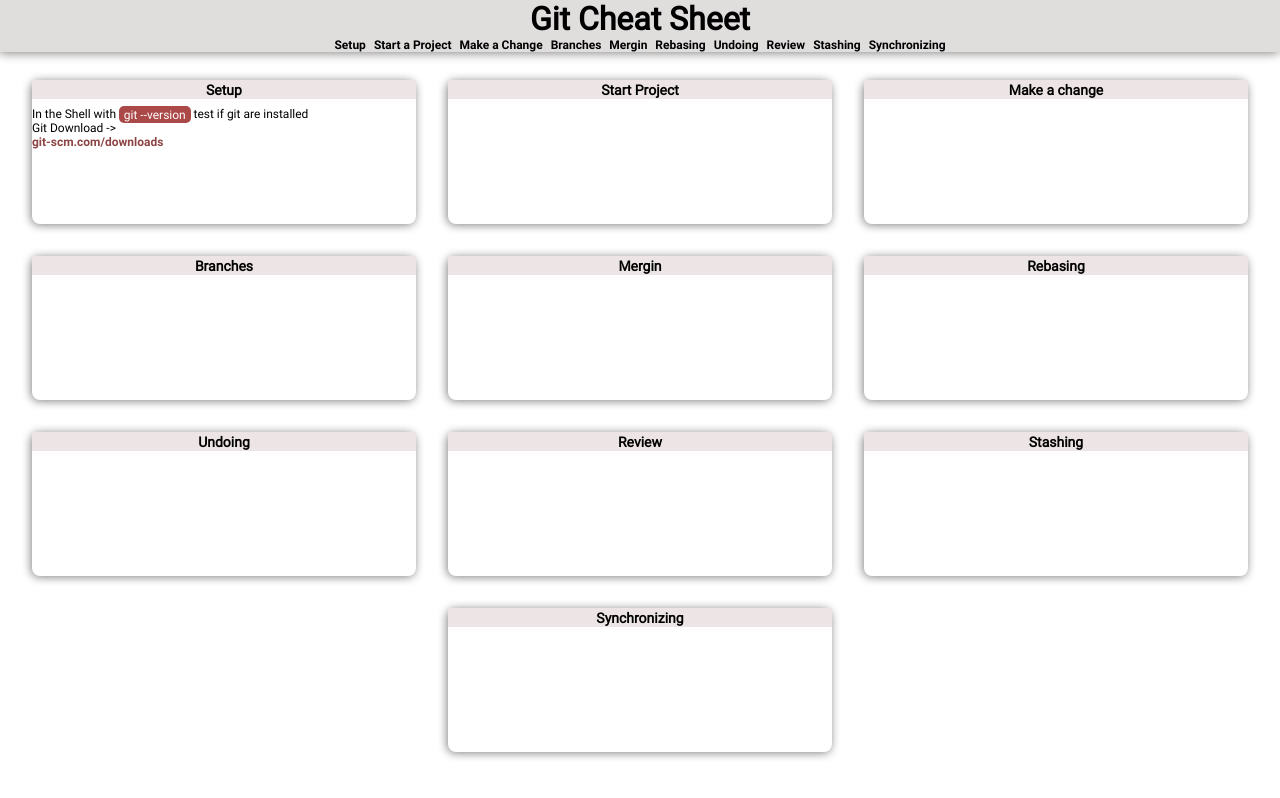
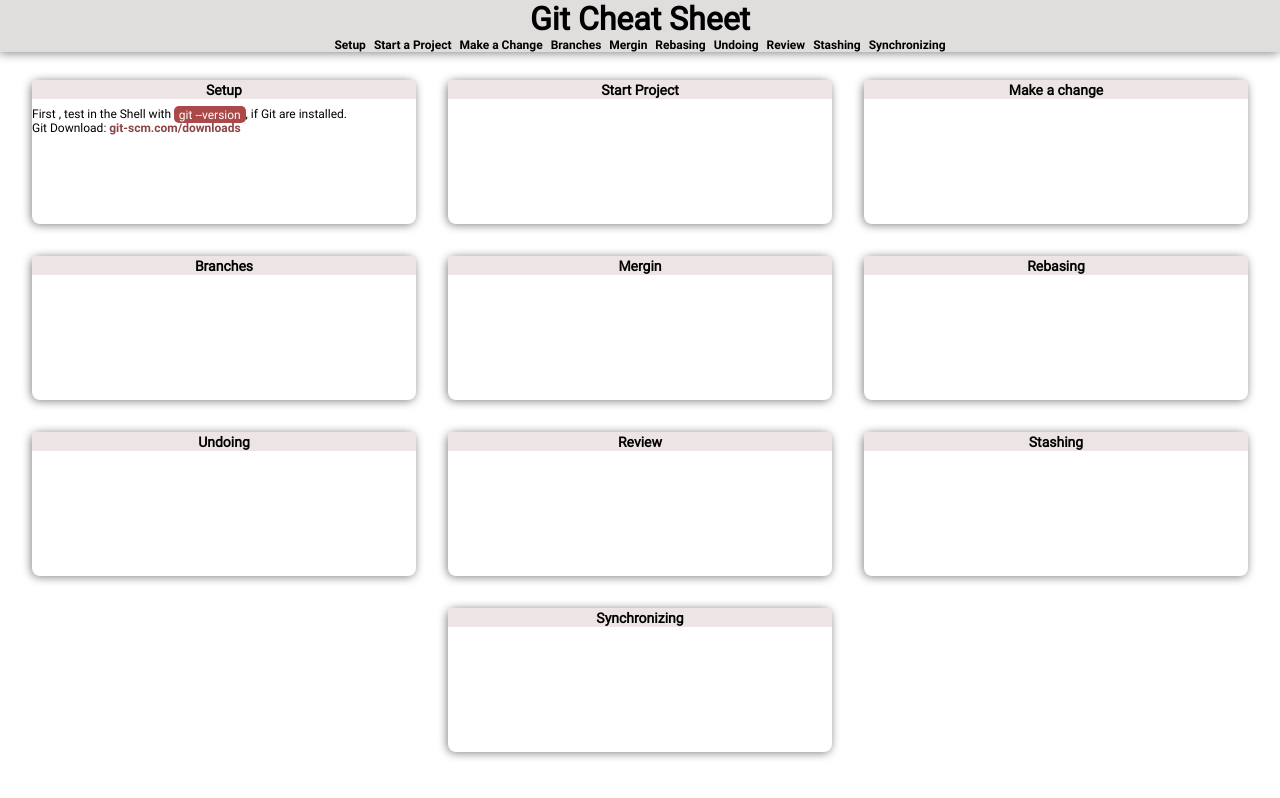
Before and after one commit to MariaRiosNavarro/gitSheet, a plain HTML site: page index.html in a window 1280 px wide. Drawn offline with Linux system fonts and the light colour scheme.

Commit message:
finisch set up

```diff
--- a/index.html
+++ b/index.html
@@ -51,15 +51,17 @@
         <article>
           <ul>
             <li class="setup-section-list-item">
-              In the Shell with <code>git --version</code> test if git are
-              installed
+              First , test in the Shell with <code>git --version</code>, if
+              <span class="git">Git</span>
+              are installed.
             </li>
-            <li class="setup-section-list-item">Git Download -></li>
             <li class="setup-section-list-item">
+              Git Download:
               <a href="https://git-scm.com/downloads" target="_blank">
                 git-scm.com/downloads</a
               >
             </li>
+            <li class="setup-section-list-item"></li>
           </ul>
         </article>
       </section>
```
